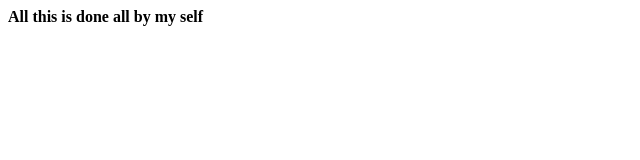
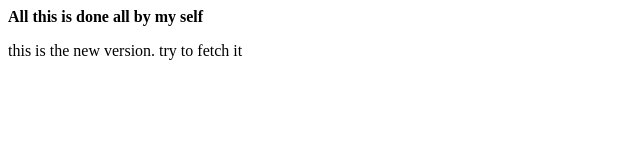
Before and after one commit to skytech00/lab2.2, a plain HTML site: page index.html in a window 1280 px wide. Shown: the whole page, without its empty margins (0-640 px from the left). Drawn offline with Linux system fonts and the light colour scheme.

Commit message:
Update index.html

```diff
--- a/index.html
+++ b/index.html
@@ -2,6 +2,7 @@
 <head><title>Web page</title></head>
 <body>
 <p><b>All this is done all by my self</b></p>
+  <p>this is the new version. try to fetch it</p>
 </body>
 
 
```
